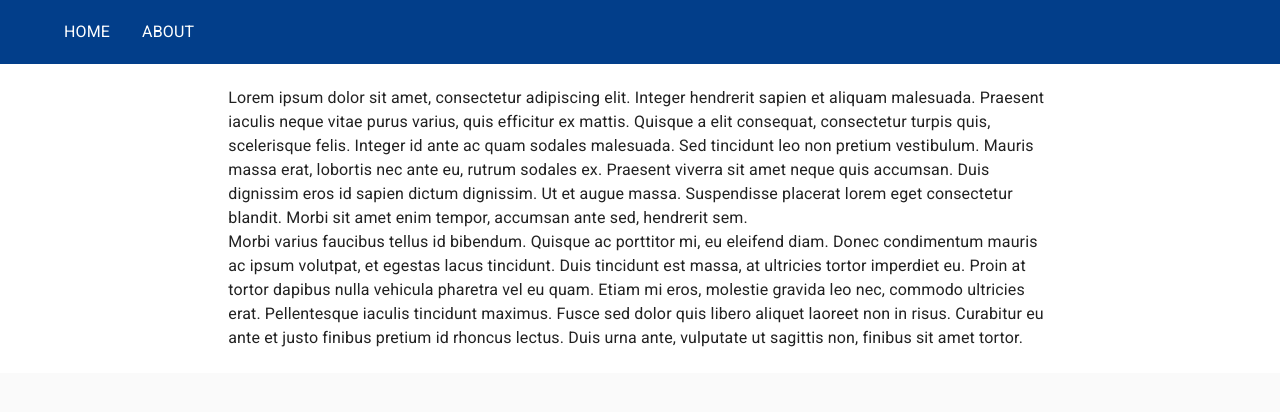
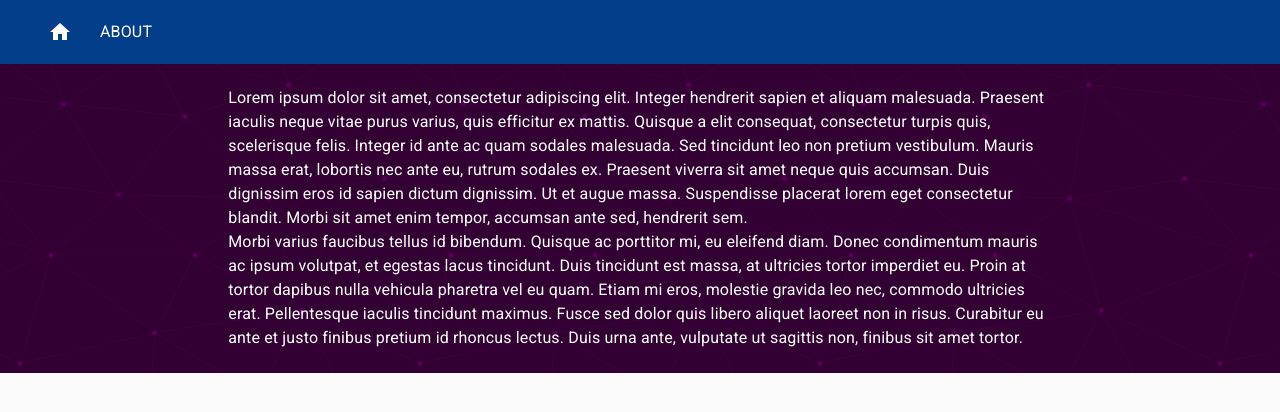
Before and after one commit to Awesomefusion/gravitywell, a React (Create React App) app: page / in a window 1280 px wide. Shown: the top 412 px of the page. Built offline with nearby package versions, Linux system fonts and the light colour scheme.

Commit message:
Home link added

```diff
--- a/src/App.jsx
+++ b/src/App.jsx
@@ -1,21 +1,13 @@
 import React from 'react';
 
-import { BrowserRouter as Router, Route, Switch, Link } from "react-router-dom"
-import { makeStyles } from "@material-ui/core/styles"
+import { BrowserRouter as Router } from "react-router-dom"
 
 import Navigation from "./components/Navbar"
 import ContentSwitch from "./components/ContentSwitch"
 
 
-const useStyles = makeStyles((theme) => ({
-  root:{
-
-  },
-}));
-
 function App() {
 
-  const classes = useStyles();
 
   return (
     <div>
--- a/src/components/Navbar.jsx
+++ b/src/components/Navbar.jsx
@@ -43,7 +43,6 @@ function Navbar() {
   const classes = useStyles();
 
   const navLinks = [
-    { title: 'Home', path: '/'},
     { title: 'About', path: '/about'},
   ]
 
@@ -69,6 +68,10 @@ function Navbar() {
       <div>
         <Toolbar className={classes.navBar}>
           <Container maxWidth="lg" className={classes.navbarDisplayFlex}>
+
+            <IconButton edge="start" color="inherit" aria-label="menu" size="large" component={RouterLink} to='/'>
+              <HomeIcon size="large"/>
+            </IconButton>
 
             <List component="nav" aria-labelledby="main navigation" className={classes.navDisplayFlex}>
               {navLinks.map(({ title, path }) => (
@@ -122,6 +125,10 @@ function Navbar() {
         <Toolbar className={classes.navBar}>
           <Container maxWidth="lg" className={classes.navbarDisplayFlex}>
 
+          <IconButton edge="start" color="inherit" aria-label="menu" size="large" component={RouterLink} to='/'>
+              <HomeIcon size="large"/>
+            </IconButton>
+
             <IconButton
             {...{
               edge: "end",
--- a/src/pages/Home.jsx
+++ b/src/pages/Home.jsx
@@ -1,13 +1,13 @@
 import React from 'react';
 import { Grid, Typography  } from "@material-ui/core"
-import { useStyles } from '../styles/styles.jsx'
+import { useStyles } from '../styles/divStyles.jsx'
 
 function Home() {
 
   const classes = useStyles();
 
   return (
-    <div className={classes.whiteDiv}>
+    <div className={classes.consDiv}>
         <Grid container direction="column">
           <Grid container>
 
--- a/src/styles/styles.jsx
+++ b/src/styles/divStyles.jsx
@@ -5,10 +5,12 @@ const useStyles = makeStyles({
     consDiv: {
         backgroundImage: `url(${consbg})`,
         padding: '1.6em',
+        color: 'white',
     },
     whiteDiv: {
         backgroundColor: 'white',
         padding: '1.6em',
+        color: 'black',
     },
 });
 
```
